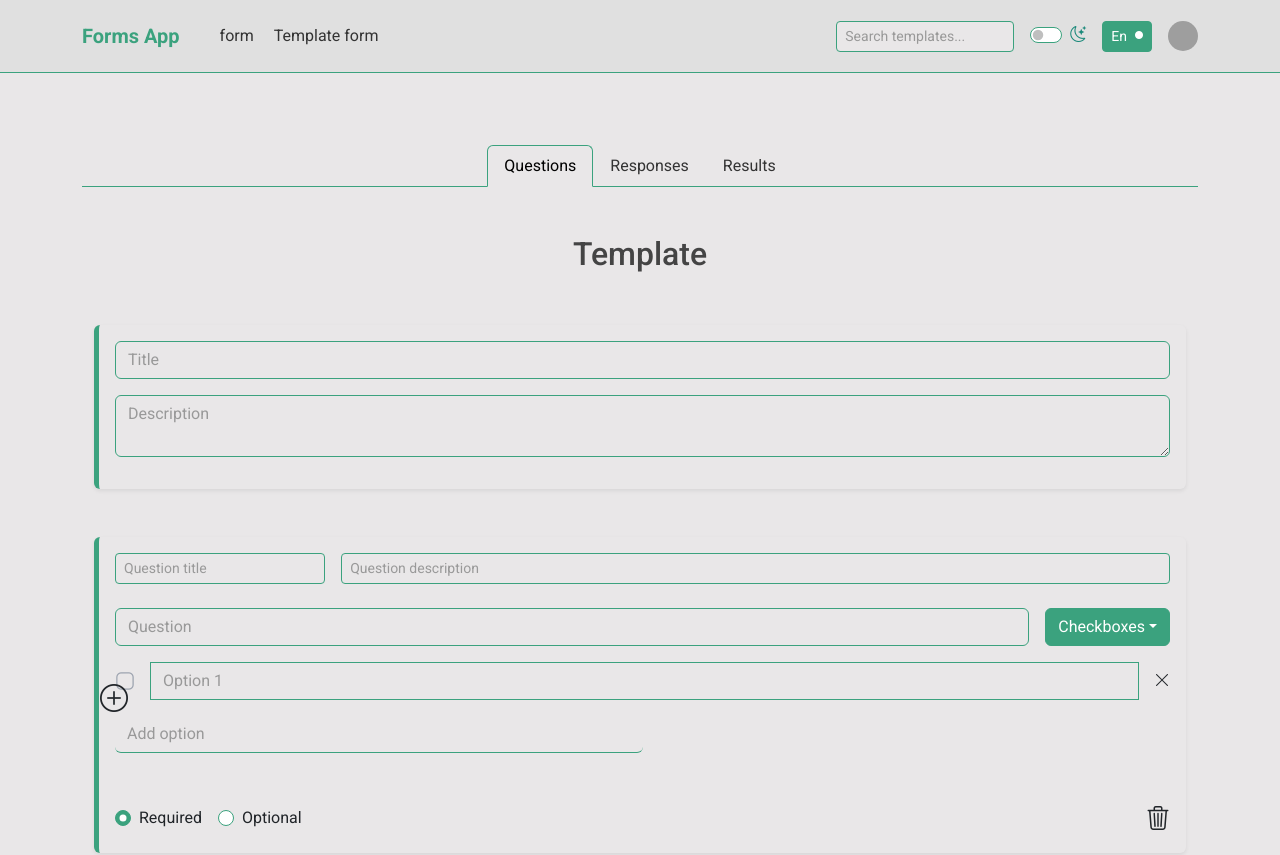
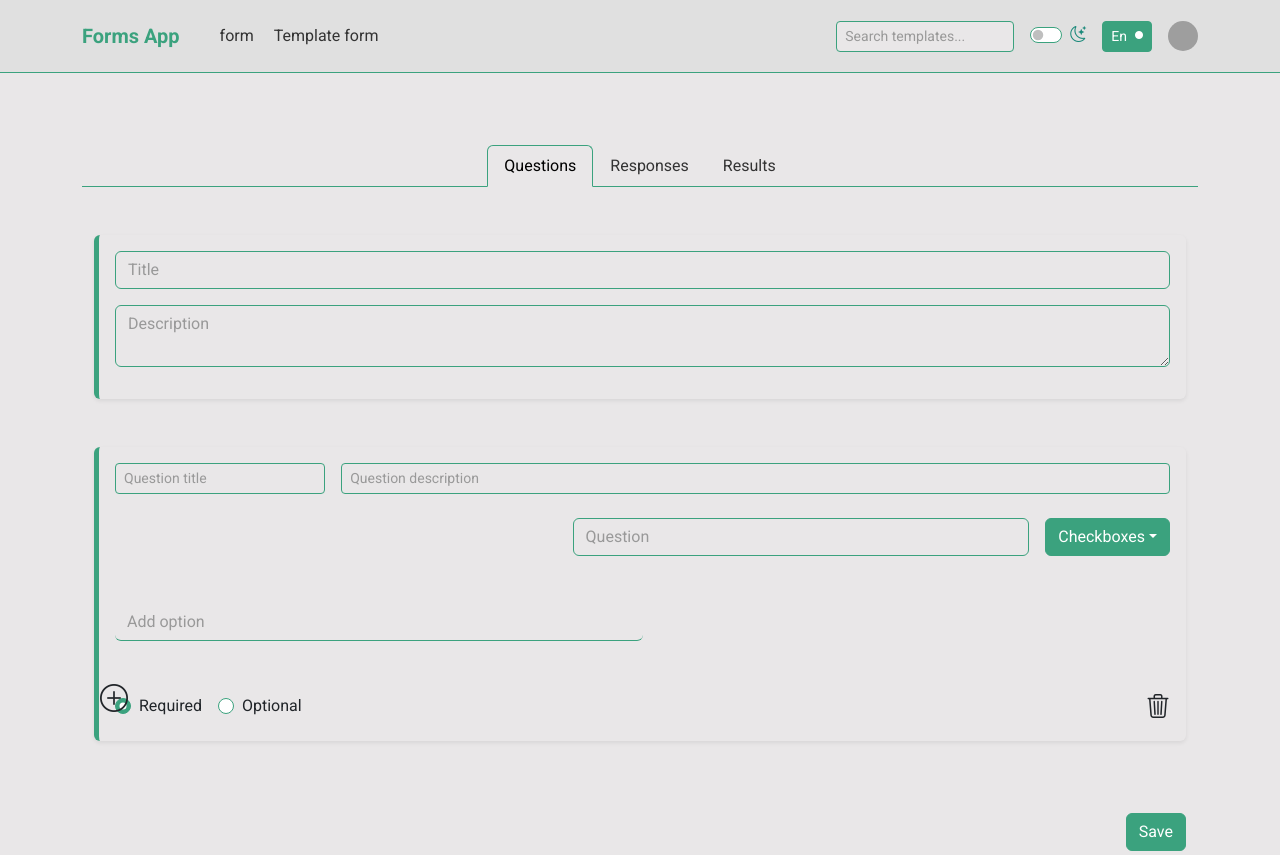
Before and after one commit to Mariam-Lobzhanidze/quiz-forms-app, a React (Vite) app: page /tabs in a window 1280 px wide. Shown: the top 855 px of the page. Built offline with nearby package versions, Linux system fonts and the light colour scheme; sample sign-in values are in the browser's storage; grey boxes are pictures that could not be loaded.

Commit message:
refactored validation

```diff
--- a/src/components/template/questionsComponents/quiestionOptions.tsx
+++ b/src/components/template/questionsComponents/questionOptions.tsx
@@ -1,17 +1,16 @@
 import React, { useRef } from "react";
 
 interface QuestionOptionsProps {
-  options: string[];
-  onOptionsChange: (newOptions: string[]) => void;
+  options: { text: string; error?: string }[];
+  onOptionsChange: (newOptions: { text: string; error?: string }[]) => void;
 }
 
 const QuestionOptions: React.FC<QuestionOptionsProps> = ({ options, onOptionsChange }) => {
   const inputRef = useRef<HTMLInputElement | null>(null);
 
   const addNewOption = () => {
-    const newOptions = [...options, ""];
+    const newOptions = [...options, { text: "", error: undefined }];
     onOptionsChange(newOptions);
-
     handleInputFocus();
   };
 
@@ -25,7 +24,12 @@ const QuestionOptions: React.FC<QuestionOptionsProps> = ({ options, onOptionsCha
 
   const updateOption = (index: number, value: string) => {
     const updatedOptions = [...options];
-    updatedOptions[index] = value;
+    updatedOptions[index].text = value;
+
+    if (value.trim() !== "") {
+      updatedOptions[index].error = undefined;
+    }
+
     onOptionsChange(updatedOptions);
   };
 
@@ -44,10 +48,10 @@ const QuestionOptions: React.FC<QuestionOptionsProps> = ({ options, onOptionsCha
             className="form-control custom-border bg-transparent"
             type="text"
             placeholder={`Option ${index + 1}`}
-            value={option}
+            value={option.text}
             onChange={(e) => updateOption(index, e.target.value)}
-            required
           />
+          {option.error && <span className="text-danger">{option.error}</span>}
           <i onClick={() => deleteOption(index)} className="bi bi-x-lg" style={{ cursor: "pointer" }}></i>
         </div>
       ))}
--- a/src/components/template/templateForm.tsx
+++ b/src/components/template/templateForm.tsx
@@ -3,18 +3,20 @@ import { useForm } from "react-hook-form";
 import { Template } from "../shared/types";
 import { Link } from "react-router-dom";
 import { useQuestions } from "../../context/questionsContext";
-import QuestionOptions from "./questionsComponents/quiestionOptions";
+import QuestionOptions from "./questionsComponents/questionOptions";
 import TemplateTitle from "./questionsComponents/templateTitle";
 import AnswersPlaceholder from "./questionsComponents/answerPlaceholder";
 import { QuestionType } from "../../enums/questionTypes";
 import { useAuth } from "../../context/authContext";
+import { Option } from "../shared/types";
+import { v4 as uuidv4 } from "uuid";
 
 const TemplateForm: React.FC = () => {
   const questionTypes = Object.values(QuestionType);
   const { activeUser } = useAuth();
-  const { questions, addQuestion, updateQuestion, deleteQuestion, validateQuestionTypes } = useQuestions();
+  const { questions, addQuestion, updateQuestion, deleteQuestion, validateQuestions } = useQuestions();
 
-  const handleOptionsChange = (questionId: string, newOptions: string[]) => {
+  const handleOptionsChange = (questionId: string, newOptions: Option[]) => {
     updateQuestion(questionId, { options: newOptions });
   };
 
@@ -22,38 +24,30 @@ const TemplateForm: React.FC = () => {
     register,
     handleSubmit,
     formState: { errors },
-
-    // watch,
   } = useForm<Template>();
 
   const onSubmit = (data: Template) => {
-    const isValid = validateQuestionTypes(questions);
-
+    const isValid = validateQuestions();
     if (!isValid) {
       return;
     }
 
-    const submissionDate = new Date().toISOString();
-
-    const mergedData = {
+    const templateData = {
+      id: uuidv4(),
       title: data.title,
       description: data.description,
-      user: activeUser?.username,
       userId: activeUser?.id,
-      date: submissionDate,
+      date: new Date(),
       questions: questions,
     };
 
-    console.log(mergedData);
+    console.log(templateData);
   };
 
   return (
     <div className="container">
-      <form
-        onSubmit={handleSubmit(onSubmit)}
-        className="d-flex flex-column gap-5"
-        style={{ marginBottom: "150px" }}>
-        <h2 className="text-center mb-1">Template</h2>
+      <form onSubmit={handleSubmit(onSubmit)} className="d-flex flex-column gap-5 mb-5">
+        {/* <h2 className="text-center mb-1">Template</h2> */}
         <TemplateTitle register={register} errors={errors} />
 
         {questions.map((question) => (
@@ -66,6 +60,7 @@ const TemplateForm: React.FC = () => {
                 value={question.title}
                 onChange={(e) => updateQuestion(question.id, { title: e.target.value })}
               />
+              <div className="invalid-feedback">Please choose a username.</div>
 
               <input
                 type="text"
@@ -76,9 +71,9 @@ const TemplateForm: React.FC = () => {
               />
             </div>
 
-            <div className="d-flex gap-3 align-items-center flex-column flex-lg-row">
+            <div className="d-flex gap-3 align-items-center flex-column flex-lg-row mb-5">
+              <div className="input-group mb-3"></div>
               <input
-                required
                 type="text"
                 className="form-control bg-transparent"
                 placeholder="Question"
@@ -107,6 +102,7 @@ const TemplateForm: React.FC = () => {
                   ))}
                 </ul>
               </div>
+              {question.error && <span className="text-danger">{question.error}</span>}
             </div>
 
             {question.type === "Checkboxes" && (
--- a/src/context/questionsContext.tsx
+++ b/src/context/questionsContext.tsx
@@ -1,7 +1,8 @@
 /* eslint-disable @typescript-eslint/no-unused-vars */
+
 import React, { createContext, ReactNode, useContext, useState } from "react";
 import { v4 as uuidv4 } from "uuid";
-import { validateQuestionTypes, validateTypeLimit } from "../validation/questionTypesCountValidation";
+import { validateInput, validateQuestionTypes, validateTypeLimit } from "../validation/questionValidation";
 import { Question } from "../components/shared/types";
 
 type QuestionsContextType = {
@@ -9,7 +10,7 @@ type QuestionsContextType = {
   addQuestion: () => void;
   updateQuestion: (id: string, updates: Partial<Question>) => void;
   deleteQuestion: (id: string) => void;
-  validateQuestionTypes: (questions: Question[]) => boolean;
+  validateQuestions: () => boolean;
 };
 
 const QuestionsContext = createContext<QuestionsContextType | undefined>(undefined);
@@ -22,7 +23,7 @@ export const QuestionsProvider: React.FC<{ children: ReactNode }> = ({ children
     type: "Checkboxes",
     state: "PRESENT_REQUIRED",
     text: "",
-    options: [""],
+    options: [],
   });
 
   const [questions, setQuestions] = useState<Question[]>([createNewQuestion()]);
@@ -40,6 +41,10 @@ export const QuestionsProvider: React.FC<{ children: ReactNode }> = ({ children
 
         const updatedQuestion = { ...question, ...updates };
 
+        if (updates.text !== undefined && updates.text.trim() !== "") {
+          updatedQuestion.error = undefined;
+        }
+
         if (updates.type && updates.type !== question.type) {
           const isValidType = validateTypeLimit(questions, updates.type);
           if (!isValidType) {
@@ -47,8 +52,6 @@ export const QuestionsProvider: React.FC<{ children: ReactNode }> = ({ children
             return question;
           }
         }
-
-        //
 
         if (updates.type && updates.type !== "Checkboxes") {
           const { options, ...rest } = updatedQuestion;
@@ -64,9 +67,14 @@ export const QuestionsProvider: React.FC<{ children: ReactNode }> = ({ children
     setQuestions((prevQuestions) => prevQuestions.filter((question) => question.id !== id));
   };
 
+  const validateQuestions = (): boolean => {
+    const isValid = validateInput(questions);
+    return isValid && validateQuestionTypes(questions);
+  };
+
   return (
     <QuestionsContext.Provider
-      value={{ questions, addQuestion, updateQuestion, deleteQuestion, validateQuestionTypes }}>
+      value={{ questions, addQuestion, updateQuestion, deleteQuestion, validateQuestions }}>
       {children}
     </QuestionsContext.Provider>
   );
--- a/src/theme-variables.scss
+++ b/src/theme-variables.scss
@@ -107,9 +107,13 @@
   --bs-link-color: #fff;
   --bs-secondary-rgb: #212529;
   --bs-link-hover-color: #3ba27e;
-  --text-color: #fff;
+  --text-color-light: #fff;
 
   --tabs-link-color: #333;
+
+  .form-control[type="search"] {
+    color: var(--text-color-light);
+  }
 
   .nav-tabs .nav-link:not(.active) {
     color: var(--tabs-link-color);
--- a/src/validation/questionTypesCountValidation.tsx
+++ b/src/validation/questionValidation.tsx
@@ -1,4 +1,30 @@
 import { Question } from "../components/shared/types";
+
+export const validateInput = (questions: Question[]): boolean => {
+  let isValid = true;
+
+  questions.forEach((question) => {
+    question.error = undefined;
+
+    if (!question.text || question.text.trim() === "") {
+      question.error = "Question text is required";
+      isValid = false;
+    }
+
+    if (question.type === "Checkboxes" && question.options) {
+      question.options.forEach((option) => {
+        option.error = undefined;
+
+        if (!option.text || option.text.trim() === "") {
+          option.error = "Option text is required.";
+          isValid = false;
+        }
+      });
+    }
+  });
+
+  return isValid;
+};
 
 export const getQuestionTypeCounts = (questions: Question[]) => {
   return questions.reduce((acc, question) => {
```
Also changed, not shown: src/components/shared/types.tsx (+7 -2 lines).
